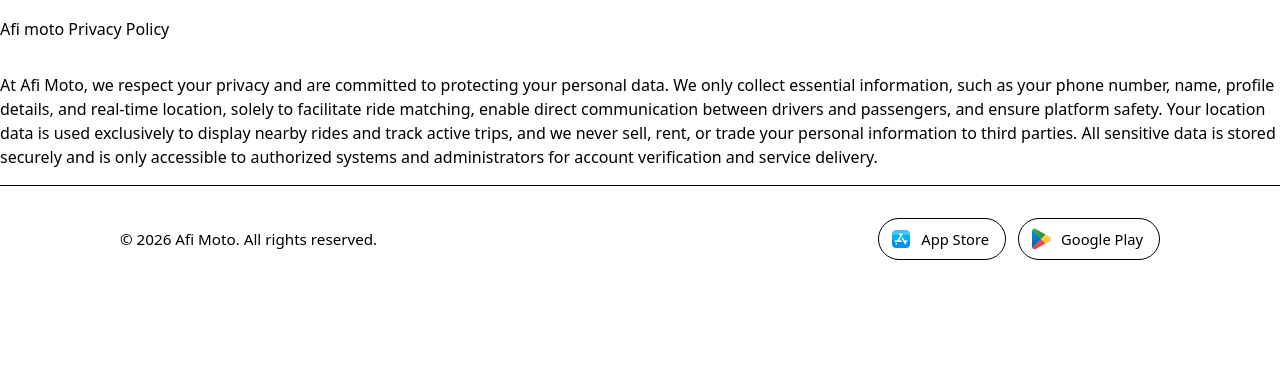
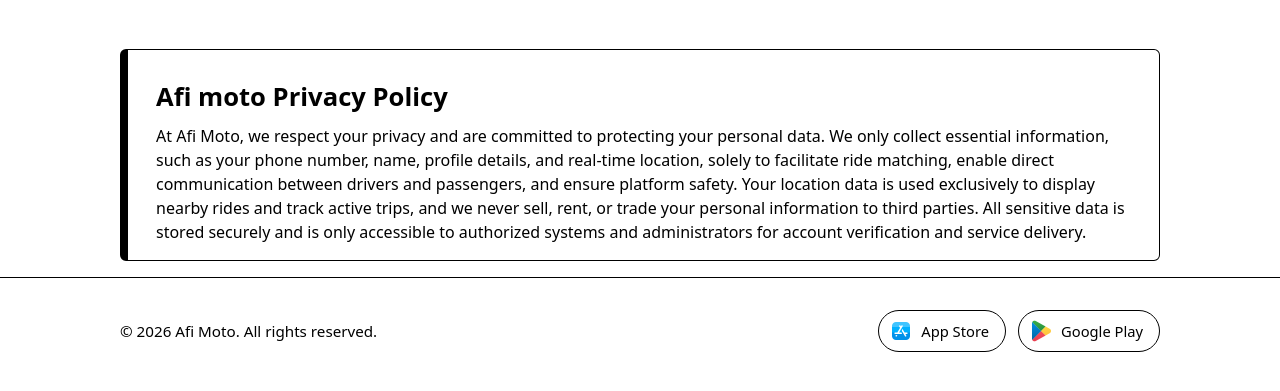
Before and after one commit to Neilyse/Afi-moto, a plain HTML site: page index.html in a window 1280 px wide. Shown: the part 79-470 px from the top of the page. Drawn offline with nearby package versions, Linux system fonts and the light colour scheme; a script that the page names is missing.

Commit message:
feature : added the shortet version

```diff
--- a/index.html
+++ b/index.html
@@ -18,12 +18,11 @@
   </a>
   <nav><a href="https://byungura.com/afi-moto/" class="font-medium no-underline hover:underline">Back to Afi Moto</a></nav>
 </header>
-      <div class="flex flex-col gap-8 ">
-        <div>
-          <h1>Afi moto Privacy Policy</h1>
-        </div>
-
-        <div>
+<body>
+  <div class="max-w-[68rem] mx-auto px-6 mt-8">
+    <div class="bg-surface border border-line border-l-8 border-l-accent rounded-md px-7 pt-7 pb-4">
+      <h2 class="font-head font-extrabold text-[1.6rem] mb-2">Afi moto Privacy Policy</h2>
+          <div>
           <p>
             At Afi Moto, we respect your privacy and are committed to protecting
             your personal data. We only collect essential information, such as
@@ -36,9 +35,11 @@
             and is only accessible to authorized systems and administrators for
             account verification and service delivery.
           </p>
+          </div>
         </div>
       </div>
     </body>
+
   <footer class="border-t border-line mt-4">
   <div class="max-w-[68rem] mx-auto px-6 pt-8 pb-12 flex flex-wrap items-center justify-between gap-x-12 gap-y-6 text-[.95rem] text-muted">
     <span>&copy; 2026 Afi Moto. All rights reserved.</span>
```
